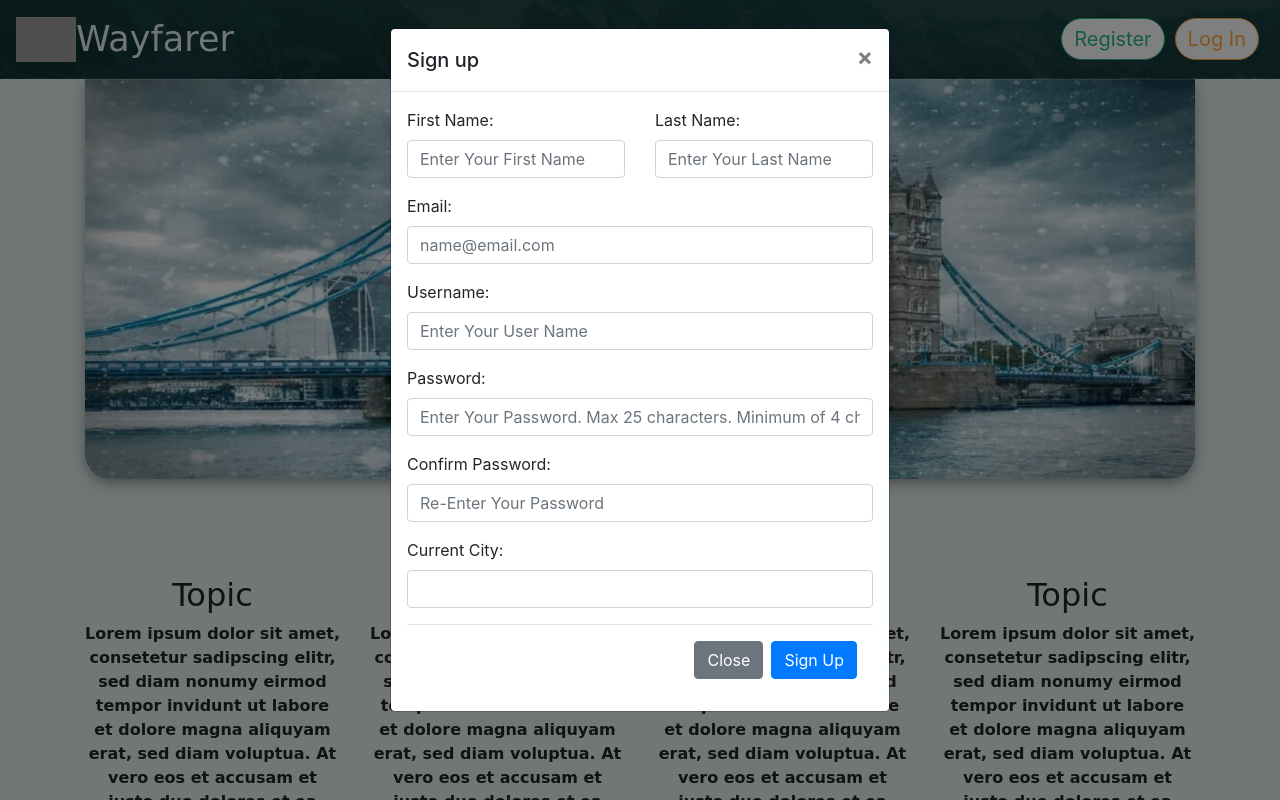
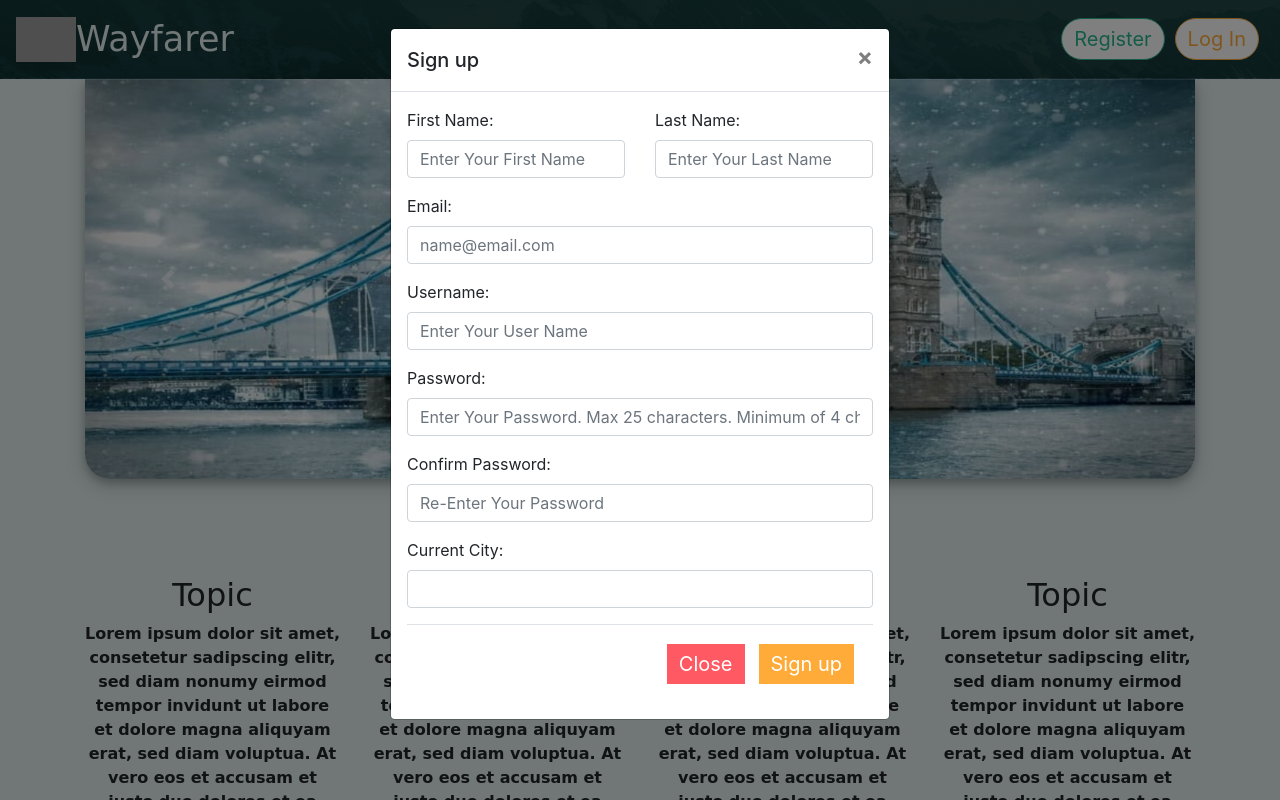
Before and after one commit to qmsparks/Wayfarer, a Django app: page / in a window 1280 px wide, after a click on "Register". Run offline with Django 3.2, Linux system fonts and the light colour scheme; some libraries are stand-ins or nearby versions; some web fonts are replaced; grey boxes are pictures that could not be loaded.

Commit message:
stylized modal forms

```diff
--- a/main_app/static/styles/custom.css
+++ b/main_app/static/styles/custom.css
@@ -12,3 +12,7 @@
 .box-shadow {
     box-shadow: 0 2px 6px 0 rgba(0, 0, 0, 0.1), 0 2px 20px 0 rgba(0, 0, 0, 0.19);
 }
+
+.button-spacing {
+    margin: 7px;
+}
--- a/main_app/templates/base.html
+++ b/main_app/templates/base.html
@@ -43,7 +43,9 @@
           {% block modal %}
           {% if user.is_authenticated %}
           <li class="nav-item active">
-            <p class="nav-link" style="color: #E0EEEC;">Welcome, {{user.first_name}}</p>
+            <a class="nav-link" href="/profile/{{user.id}}/">
+            <p class="nav-link bttn-minimal bttn-md bttn-danger bttn-no-outline" style="color: #E0EEEC; bottom: 7px;">Welcome, {{user.first_name}}</p>
+            </a>
           </li>
           <li class="nav-item">
             <a href="{% url 'logout' %}" ><button type="submit" class="bttn-unite bttn-md bttn-warning bttn-no-outline" >Log Out</button></a>
@@ -112,9 +114,9 @@
                               </p>
 
                               <div class="modal-footer">
-                                  <button type="button" class="btn btn-secondary" data-dismiss="modal">Close</button>
+                                  <button type="button" class="bttn-fill bttn-md bttn-danger bttn-no-outline button-spacing" data-dismiss="modal">Close</button>
 
-                                  <input type="submit" class="btn btn-primary" value="Sign Up">
+                                  <button type="submit" class="bttn-fill bttn-md bttn-warning bttn-no-outline button-spacing">Sign up</button
                                   <input type="hidden" name="next" value="{{ next }}">
                               </div>
                           </div>
@@ -149,9 +151,9 @@
                                 <input type="password" name="password" class="form-control" maxlength="25" minlength="4" required>
                               </p>
                               <div class="modal-footer">
-                                  <button type="button" class="btn btn-secondary" data-dismiss="modal">Close</button>
+                                  <button type="button" class="bttn-fill bttn-md bttn-danger bttn-no-outline button-spacing" data-dismiss="modal">Close</button>
 
-                                  <input type="submit" class="btn btn-primary" value="Login">
+                                  <button type="submit" class="bttn-fill bttn-md bttn-warning bttn-no-outline button-spacing">Login</button>
                                   <input type="hidden" name="next" value="{{ next }}">
                               </div>
                           </div>
--- a/main_app/templates/home.html
+++ b/main_app/templates/home.html
@@ -2,6 +2,7 @@
 {% load static %}
 
 {% block content %}
+<!-- Carousel-->
 <div class="row">
     <div class="col-lg-12" >
         <div id="home-page-carousel" class="carousel slide" data-ride="carousel" style="border-radius: 0px 0px 25px 25px; box-shadow: 0 4px 8px 0 rgba(0, 0, 0, 0.2), 0 6px 20px 0 rgba(0, 0, 0, 0.19);">
@@ -40,6 +41,7 @@
     </div>
 </div>
 
+<!-- Topics placeholder-->
 <div class="row">
 
     <div class="col home-paragraph">
```
Also changed, not shown: main_app/templates/city/detail.html (+20 -8 lines), main_app/static/assets/logo/company-logo-2.svg (added).
